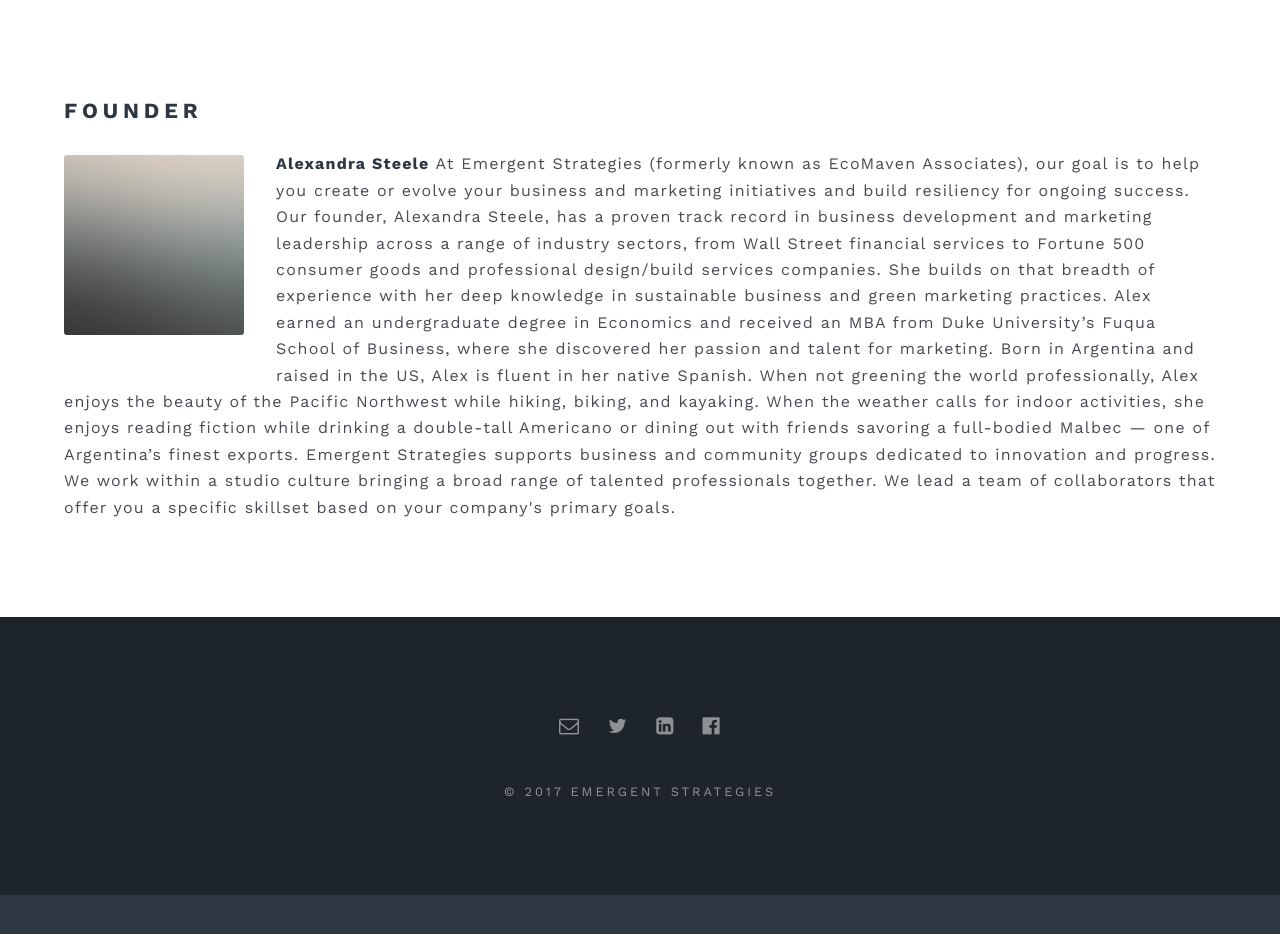
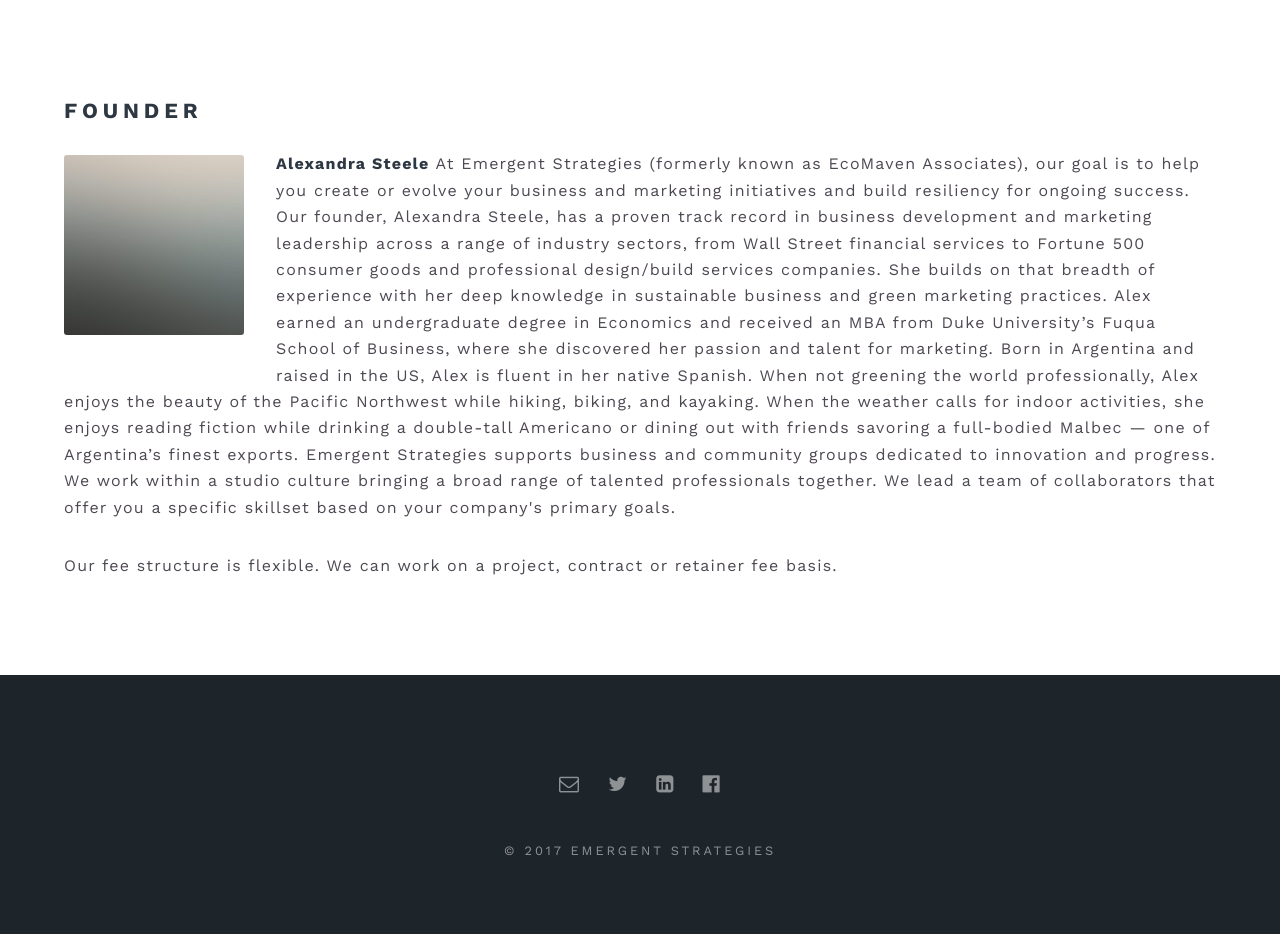
Before and after one commit to dylansteele8/emergent-strategies, a Jekyll site: the page built from _pages/about.html, in a window 1280 px wide and 1311 px high, cut to the strip 357-1291 px from the top of the window. Built offline with Jekyll 4.4.1, drawn with Linux system fonts in a browser that asks for light colours.

Commit message:
Update about.html

```diff
--- a/_pages/about.html
+++ b/_pages/about.html
@@ -16,7 +16,6 @@
 
 Alex earned an undergraduate degree in Economics and received an MBA from Duke University’s Fuqua School of Business, where she discovered her passion and talent for marketing.
 </li>
-
 Born in Argentina and raised in the US, Alex is fluent in her native Spanish. When not greening the world professionally, Alex enjoys the beauty of the Pacific Northwest while hiking, biking, and kayaking. When the weather calls for indoor activities, she enjoys reading fiction while drinking a double-tall Americano or dining out with friends savoring a full-bodied Malbec — one of Argentina’s finest exports.
 
 Emergent Strategies supports business and community groups dedicated to innovation and progress.
@@ -24,3 +23,6 @@
 </li>
 We work within a studio culture bringing a broad range of talented professionals together. We lead a team of collaborators that offer you a specific skillset based on your company's primary goals.
 </p>
+
+</li>
+Our fee structure is flexible. We can work on a project, contract or retainer fee basis.</p>
```
